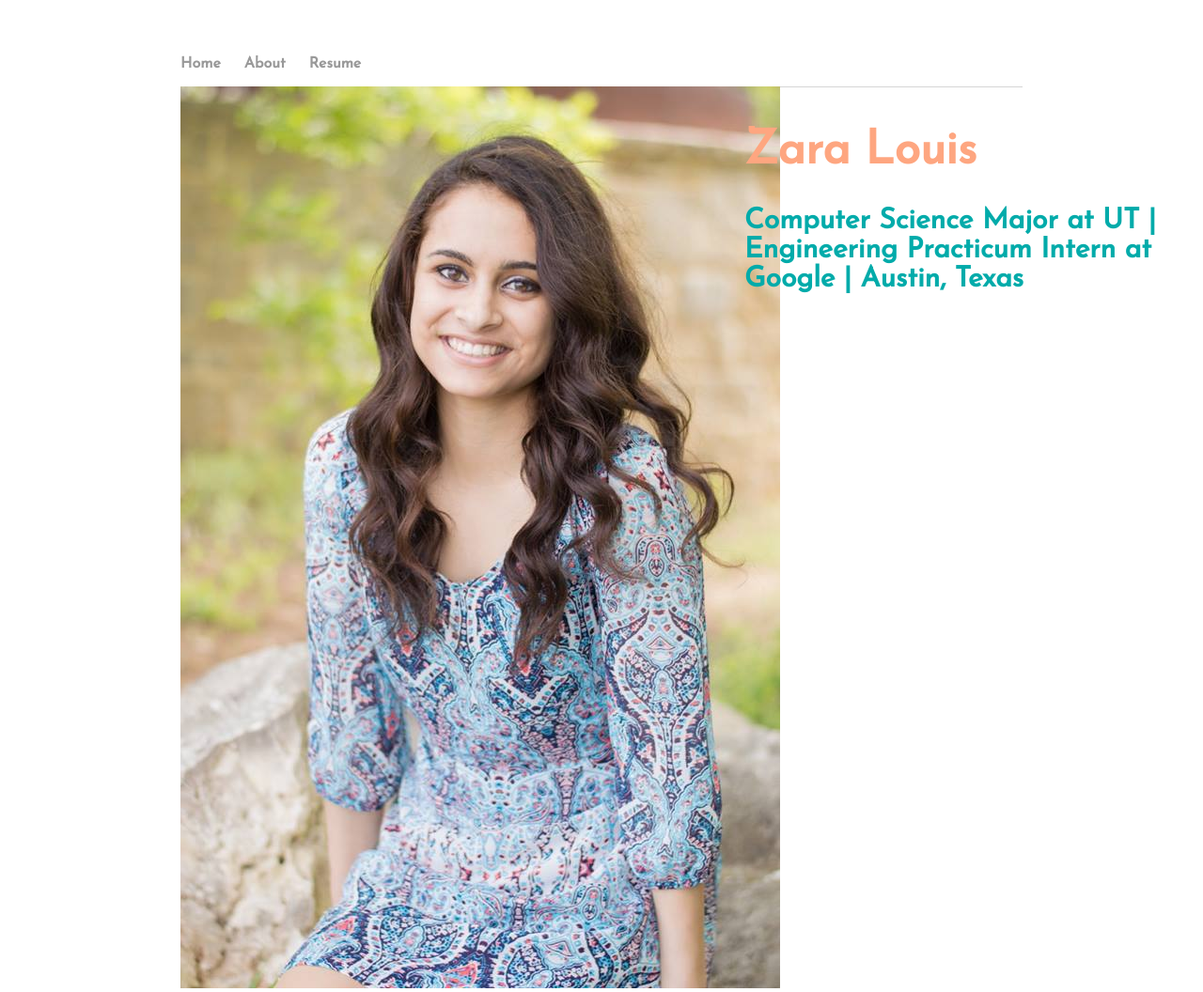
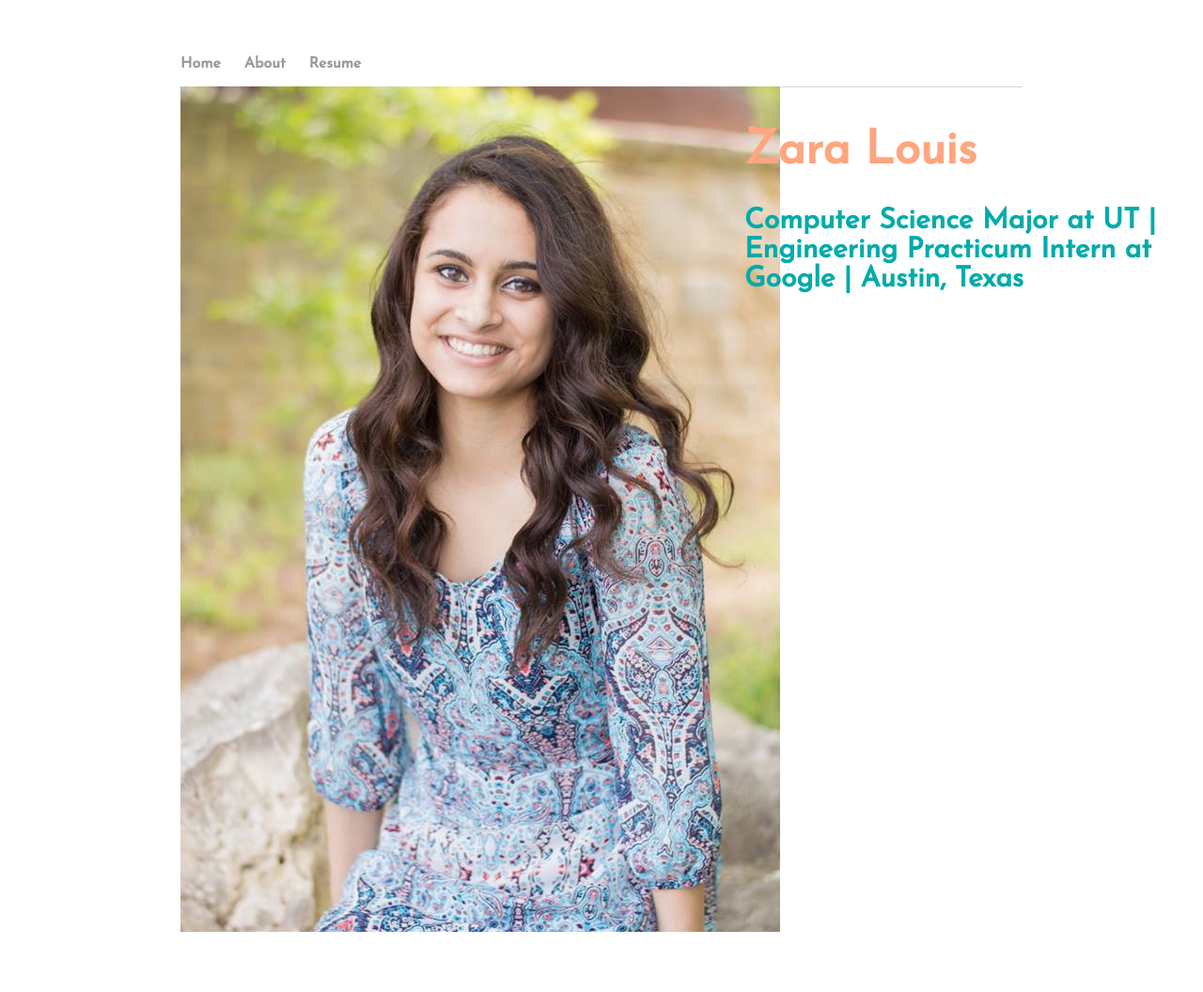
Before and after one commit to zaralouis/zaralouis.github.io, a Jekyll site: the page built from index.html, in a window 1280 px wide. Shown: the whole page at 94% size. Built offline with Jekyll 4.4.1, drawn with Linux system fonts in a browser that asks for light colours; after the commit the page ends 1002 px from its top, so only the background shows below that.

Commit message:
Update main.css

```diff
--- a/css/main.css
+++ b/css/main.css
@@ -26,6 +26,8 @@
 
 .left-div {
     position: absolute;
+    width: 60%;
+    height: 100%;
     float: left;
     overflow: hidden;
 }
```
